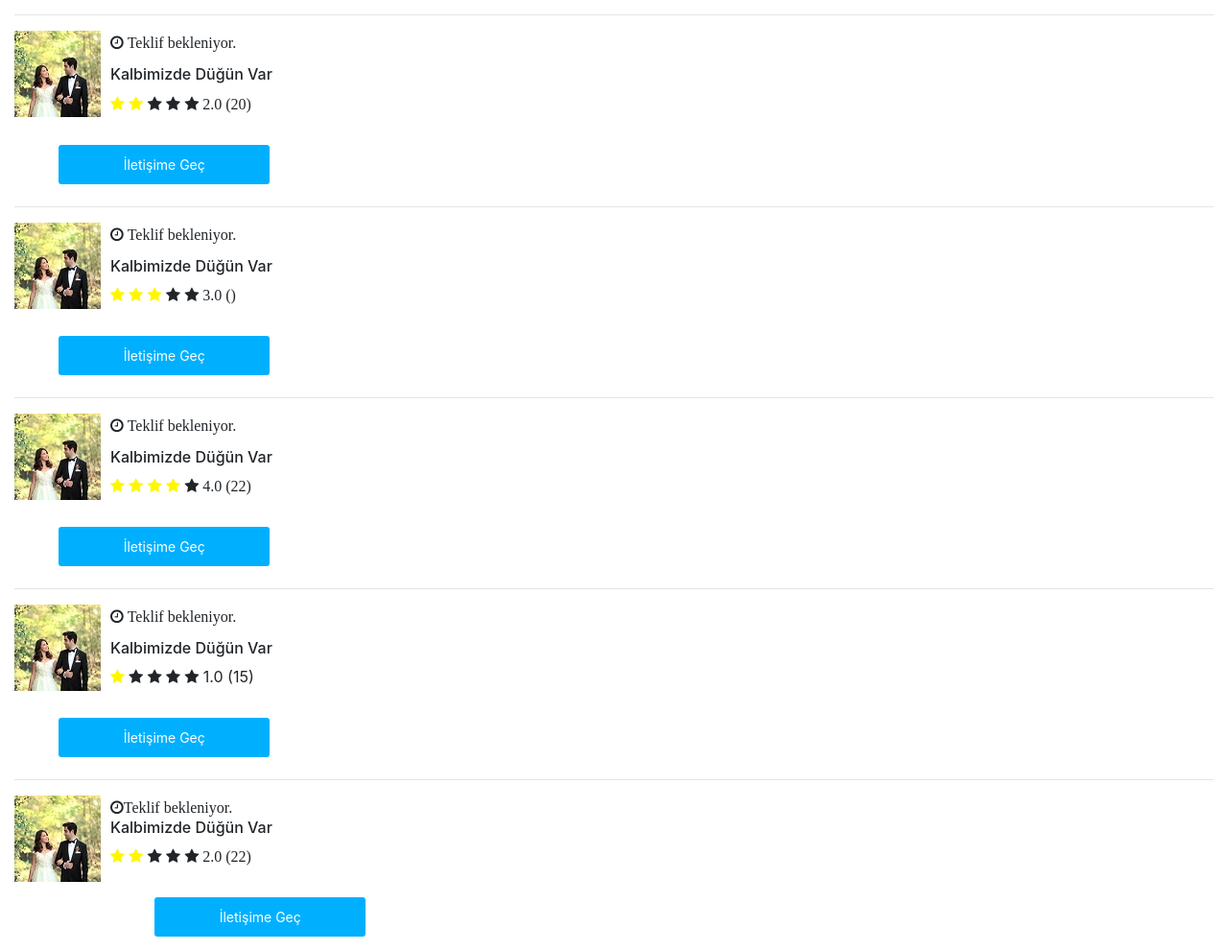
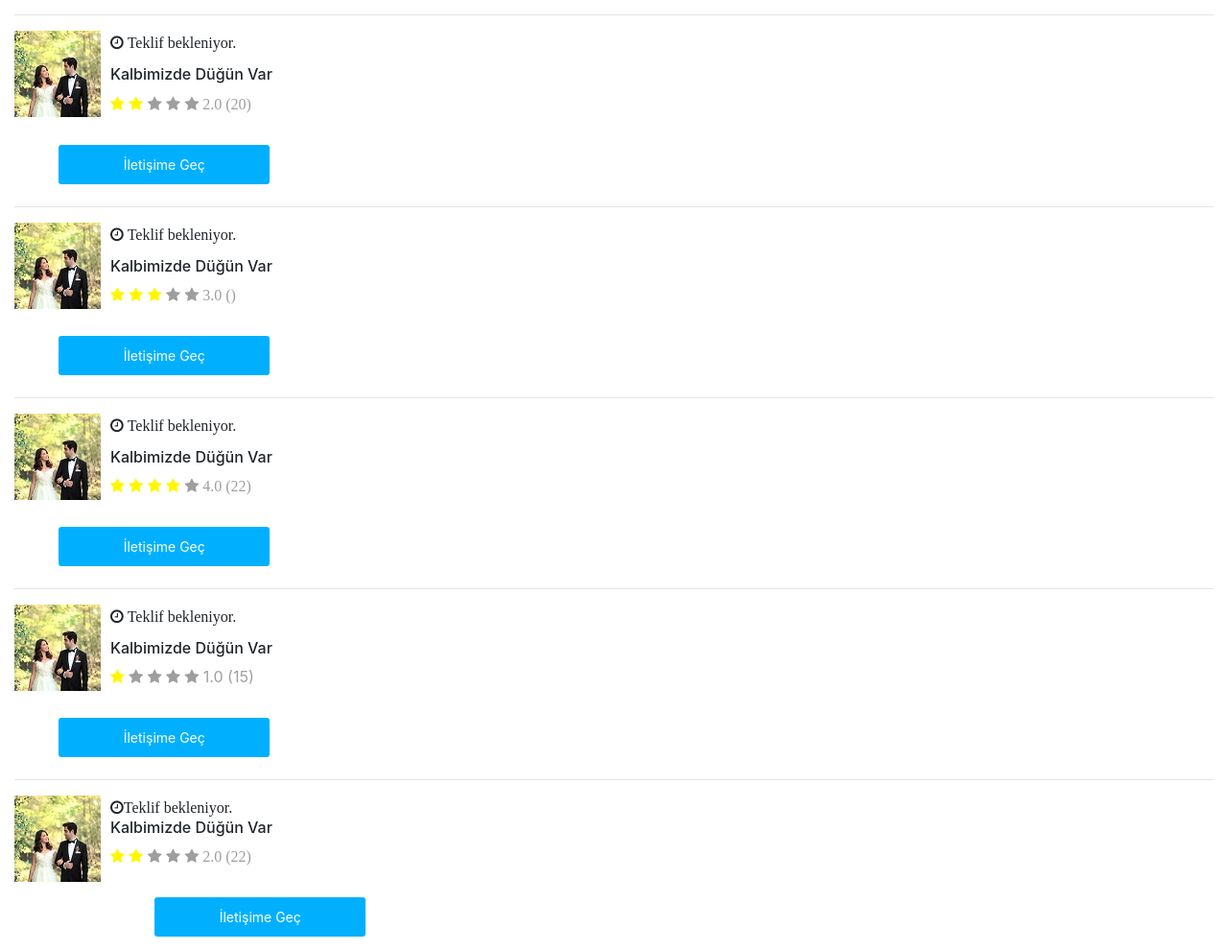
Before and after one commit to mertbogus/Odevgigbii, a CodeIgniter app: page /ci/anasayfa in a window 1280 px wide. Shown: the part 225-1216 px from the top of the page at 96% size. Run offline with CodeIgniter, Linux system fonts and the light colour scheme; the visitor is signed in with stand-in values (Sample User, id 1); some libraries are stand-ins or nearby versions.

Commit message:
Update anasayfa.php

```diff
--- a/ci/application/views/front/anasayfa.php
+++ b/ci/application/views/front/anasayfa.php
@@ -40,8 +40,8 @@
         <img src="<?php echo base_url('public/front/image/talep1.jpg');?>" id="talep1"/>
         <p class="fa fa-clock-o">&nbsp;Teklif bekleniyor.</p>
         <h6>Kalbimizde Düğün Var</h6>
-        <div id="stars">
-            <i class="fa fa-star s"style="color: #fff700;"></i>
+        <div id="stars" style="color: #9E9E9E;">
+            <i class="fa fa-star "style="color: #fff700;"></i>
             <i class="fa fa-star"style="color: #fff700;"></i>
             <i class="fa fa-star"></i>
             <i class="fa fa-star"></i>
@@ -56,7 +56,7 @@
             <img src="<?php echo base_url('public/front/image/talep1.jpg');?>" id="talep2"/>
             <p class="fa fa-clock-o">&nbsp;Teklif bekleniyor.</p>
             <h6>Kalbimizde Düğün Var</h6>
-            <div id="stars">
+            <div id="stars" style="color: #9E9E9E;">
                 <i class="fa fa-star"style="color: #fff700;"></i>
                 <i class="fa fa-star"style="color: #fff700;"></i>
                 <i class="fa fa-star"style="color: #fff700;"></i>
@@ -73,7 +73,7 @@
             <img src="<?php echo base_url('public/front/image/talep1.jpg');?>" id="talep3"/>
             <p class="fa fa-clock-o">&nbsp;Teklif bekleniyor.</p>
             <h6>Kalbimizde Düğün Var</h6>
-            <div id="stars">
+            <div id="stars" style="color: #9E9E9E;">
                 <i class="fa fa-star"style="color: #fff700;"></i>
                 <i class="fa fa-star"style="color: #fff700;"></i>
                 <i class="fa fa-star"style="color: #fff700;"></i>
@@ -90,7 +90,7 @@
             <img src="<?php echo base_url('public/front/image/talep1.jpg');?>" id="talep4"/>
             <p class="fa fa-clock-o">&nbsp;Teklif bekleniyor.</p>
             <h6>Kalbimizde Düğün Var</h6>
-            <div id="stars">
+            <div id="stars" style="color: #9E9E9E;">
                 <i class="fa fa-star"style="color: #fff700;"></i>
                 <i class="fa fa-star"></i>
                 <i class="fa fa-star"></i>
@@ -107,7 +107,7 @@
             <img src="<?php echo base_url('public/front/image/talep1.jpg');?>" id="talep5"/>
             <i class="fa fa-clock-o" aria-hidden="true" id="clock5">Teklif bekleniyor.</i>
             <h6>Kalbimizde Düğün Var</h6>
-            <div id="stars">
+            <div id="stars" style="color: #9E9E9E;">
                 <i class="fa fa-star"style="color: #fff700;"></i>
                 <i class="fa fa-star"style="color: #fff700;"></i>
                 <i class="fa fa-star"></i>
```
